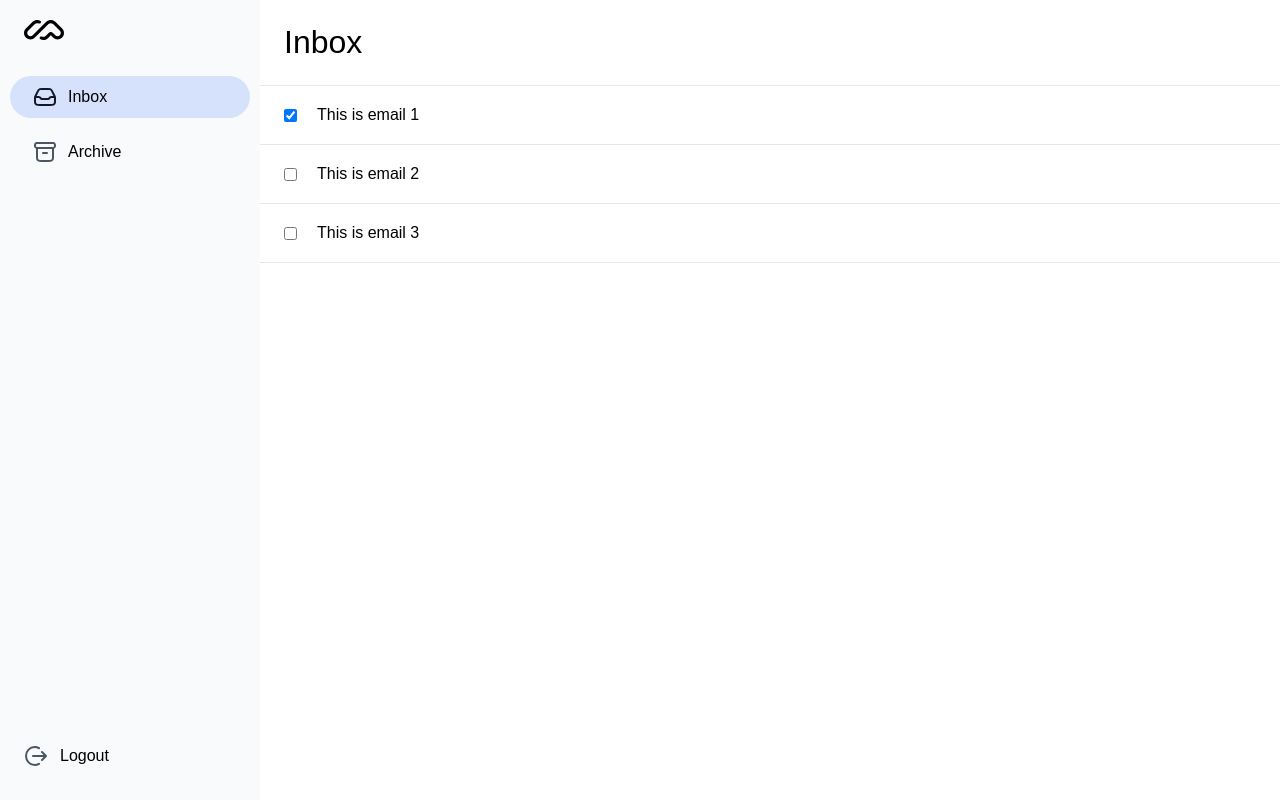
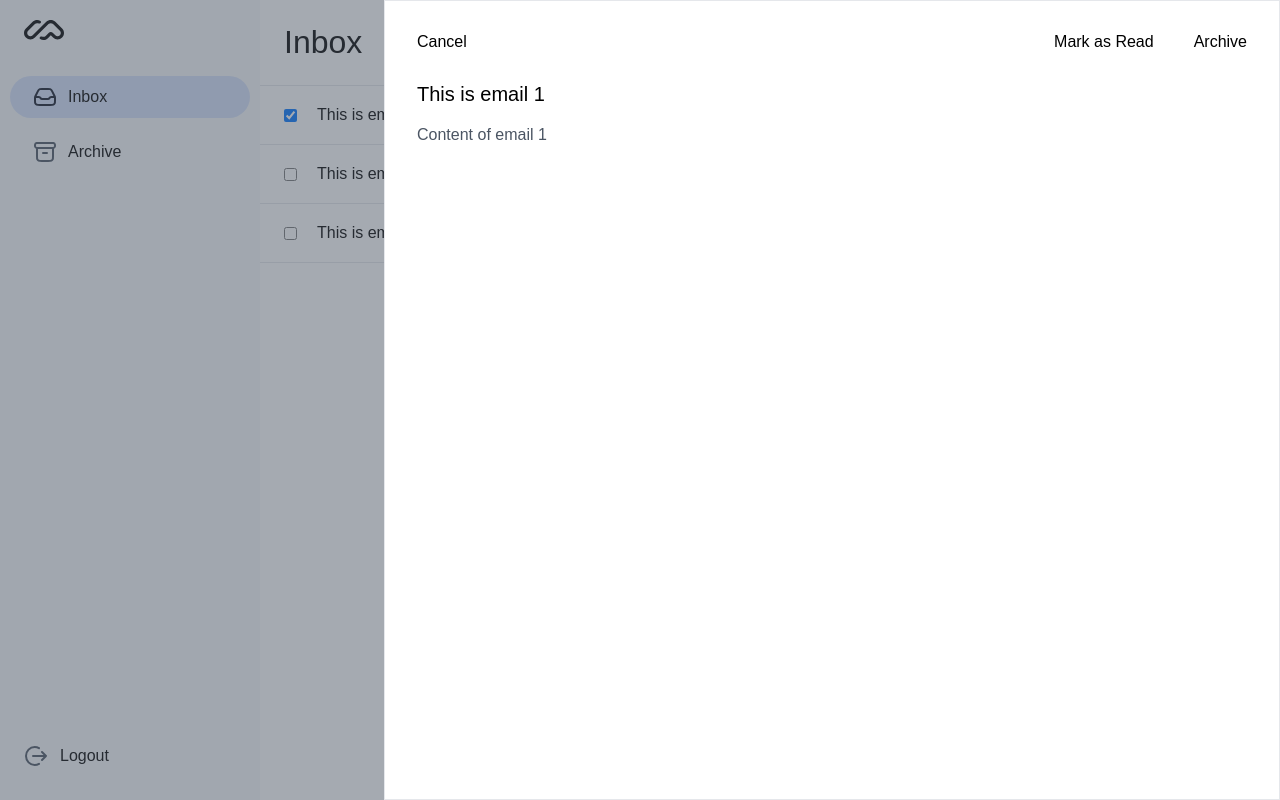
Before and after one commit to toiq/email, a Next.js app: page /inbox in a window 1280 px wide. Both pictures are taken after a click on the checkbox 290 px from the left and 115 px from the top of the page. Built offline with nearby package versions, Linux system fonts and the light colour scheme.

Commit message:
Side modal initial implementation

```diff
--- a/src/app/inbox/page.tsx
+++ b/src/app/inbox/page.tsx
@@ -8,7 +8,7 @@ const IndexPage = () => {
         display: "flex",
       }}
     >
-      <EmailList />
+      <EmailList folder="inbox" />
     </div>
   );
 };
--- a/src/app/layout.tsx
+++ b/src/app/layout.tsx
@@ -4,6 +4,7 @@ import "./globals.css";
 import { Sidebar } from "@/features/sidebar/sidebar";
 import { PageTitle } from "@/components/page-title";
 import { EmailContextProvider } from "@/contexts/email-context";
+import { Modal } from "@/components/modal";
 
 const geistSans = Geist({
   variable: "--font-geist-sans",
@@ -31,6 +32,7 @@ export default function RootLayout({
         className={`${geistSans.variable} ${geistMono.variable}`}
         style={{
           display: "flex",
+          position: "relative",
         }}
       >
         <Sidebar />
@@ -38,6 +40,7 @@ export default function RootLayout({
           <PageTitle />
           <EmailContextProvider>
             <div>{children}</div>
+            <Modal />
           </EmailContextProvider>
         </div>
       </body>
--- /dev/null
+++ b/src/components/modal.tsx
@@ -0,0 +1,88 @@
+"use client";
+import { EmailContext } from "@/contexts/email-context";
+import { useContext, useEffect, useState } from "react";
+
+export const Modal = () => {
+  const { selectedEmail } = useContext(EmailContext);
+  const [isOpen, setIsOpen] = useState(!!selectedEmail);
+
+  useEffect(() => {
+    setIsOpen(!!selectedEmail);
+  }, [selectedEmail]);
+  console.log({ selectedEmail, isOpen });
+  return isOpen ? (
+    <div
+      style={{
+        position: "absolute",
+        top: "0px",
+        right: "0",
+        width: "100vw",
+        height: "100vh",
+        display: "flex",
+      }}
+    >
+      <div
+        onClick={() => {
+          setIsOpen(false);
+        }}
+        style={{
+          width: "30vw",
+          height: "100vh",
+          opacity: 0.5,
+          background: "#4C5764",
+        }}
+      ></div>
+      <div
+        style={{
+          width: "70vw",
+          height: "100vh",
+          background: "white",
+          border: "1px solid #E5E7EB",
+          padding: "32px",
+        }}
+      >
+        <div
+          style={{
+            display: "flex",
+            alignItems: "center",
+            justifyContent: "space-between",
+          }}
+        >
+          <div>Cancel</div>
+          <div
+            style={{
+              display: "flex",
+              alignItems: "center",
+              gap: "40px",
+            }}
+          >
+            <div>Mark as Read</div>
+            <div>Archive</div>
+          </div>
+        </div>
+        <div
+          style={{
+            marginTop: "32px",
+          }}
+        >
+          <p
+            style={{
+              fontWeight: 500,
+              fontSize: "20px",
+            }}
+          >
+            {selectedEmail?.title}
+          </p>
+          <p
+            style={{
+              marginTop: "20px",
+              color: "#4B5563",
+            }}
+          >
+            {selectedEmail?.content}
+          </p>
+        </div>
+      </div>
+    </div>
+  ) : undefined;
+};
--- a/src/contexts/email-context.tsx
+++ b/src/contexts/email-context.tsx
@@ -6,6 +6,8 @@ import { createContext, Dispatch, SetStateAction, useState } from "react";
 interface EmailContext {
   emailData?: Email[];
   setEmailData?: Dispatch<SetStateAction<Email[]>>;
+  selectedEmail?: Email;
+  setSelectedEmail?: Dispatch<SetStateAction<Email | undefined>>;
 }
 
 export const EmailContext = createContext<EmailContext>({});
@@ -16,8 +18,11 @@ export const EmailContextProvider = ({
   children: React.ReactNode;
 }>) => {
   const [emailData, setEmailData] = useState(db);
+  const [selectedEmail, setSelectedEmail] = useState<Email>();
   return (
-    <EmailContext.Provider value={{ emailData, setEmailData }}>
+    <EmailContext.Provider
+      value={{ emailData, setEmailData, selectedEmail, setSelectedEmail }}
+    >
       {children}
     </EmailContext.Provider>
   );
--- a/src/features/email-list/email-item.tsx
+++ b/src/features/email-list/email-item.tsx
@@ -1,8 +1,13 @@
+"use client";
+import { EmailContext } from "@/contexts/email-context";
 import { Email } from "@/types/email.type";
+import { useContext } from "react";
 
 export const EmailItem = ({ email }: { email: Email }) => {
+  const { setSelectedEmail } = useContext(EmailContext);
   return (
     <div
+      onClick={() => setSelectedEmail!(JSON.parse(JSON.stringify(email)))}
       style={{
         display: "flex",
         alignItems: "center",
--- a/src/features/email-list/email-list.tsx
+++ b/src/features/email-list/email-list.tsx
@@ -3,8 +3,9 @@
 import { EmailContext } from "@/contexts/email-context";
 import { useContext } from "react";
 import { EmailItem } from "./email-item";
+import { EmailFolder } from "@/types/email.type";
 
-export const EmailList = () => {
+export const EmailList = ({ folder }: { folder: EmailFolder }) => {
   const { emailData } = useContext(EmailContext);
   return (
     <div
@@ -19,7 +20,9 @@ export const EmailList = () => {
           width: "100%",
         }}
       >
-        {emailData?.map((email) => (
+        {emailData
+          ?.filter((email) => email.folder === folder)
+          .map((email) => (
             <li
               style={{
                 listStyleType: "none",
--- a/src/types/email.type.ts
+++ b/src/types/email.type.ts
@@ -1,7 +1,9 @@
+export type EmailFolder = "inbox" | "archive";
+
 export interface Email {
   id: string;
   title: string;
   content: string;
   isRead: boolean;
-  folder: "inbox" | "archive";
+  folder: EmailFolder;
 }
```
Lines whose indentation alone changed are shown as unchanged.
